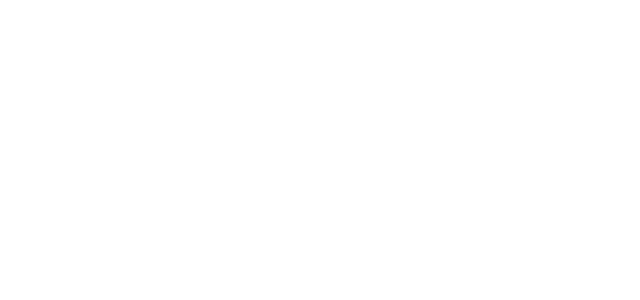
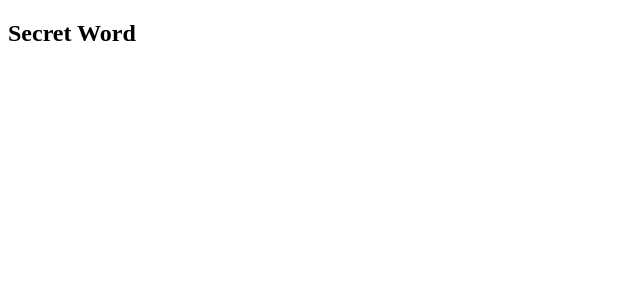
Before and after one commit to juliuscaezarff/Secret-Word, a React (Vite) app: page / in a window 1280 px wide. Shown: the top 300 px of the page, without its empty margins (0-640 px from the left). Built offline with nearby package versions, Linux system fonts and the light colour scheme.

Commit message:
add text

```diff
--- a/src/App.jsx
+++ b/src/App.jsx
@@ -4,8 +4,7 @@
 
   return (
     <div className="App">
-
-
+      <h2>Secret Word</h2>
     </div>
   )
 }
```
